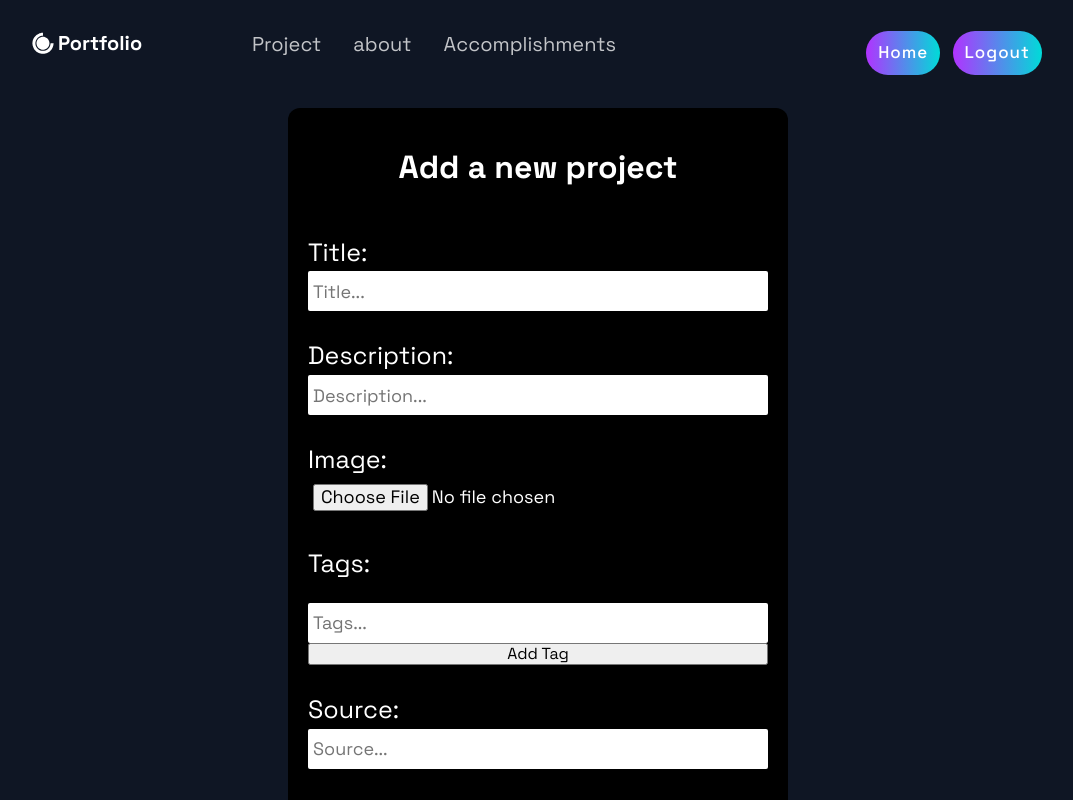
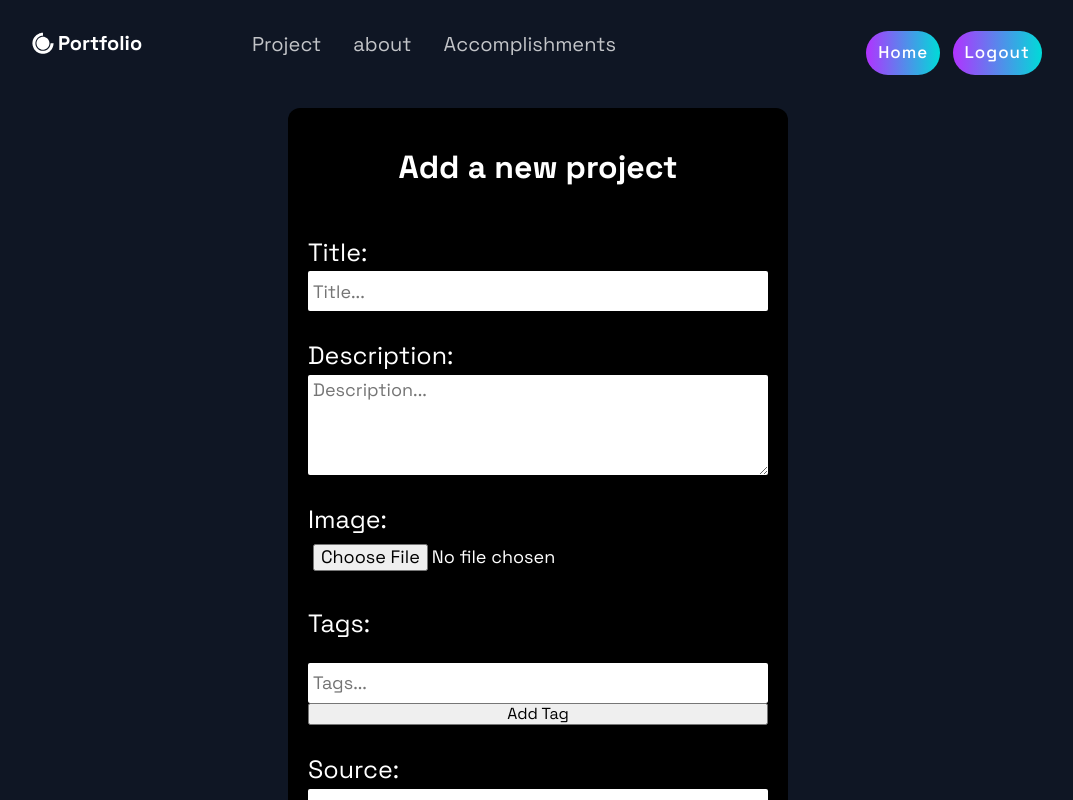
Before and after one commit to GauthamRVanjre/Personal-Portfolio, a Next.js app: page /uploadProject in a window 1280 px wide. Shown: the top 800 px of the page, without its empty margins (102-1175 px from the left). Built offline with nearby package versions, Linux system fonts and the light colour scheme.

Commit message:
refracting the code in dev branch

```diff
--- a/src/components/Hero/Hero.js
+++ b/src/components/Hero/Hero.js
@@ -50,9 +50,9 @@ const Hero = (props) => {
               Ping me on LinkedIn
             </SocialIcons>
           </Button>
-          <Button>
+          {/* <Button>
             <SocialIcons>Download Resume</SocialIcons>
-          </Button>
+          </Button> */}
         </Flex>
       </LeftSection>
     </Section>
--- a/src/components/Technologies/Technologies.js
+++ b/src/components/Technologies/Technologies.js
@@ -51,10 +51,10 @@ const Technologies = () => (
       <ListItem>
         <DiAndroid size="3rem" />
         <ListContainer>
-          <ListTitle>Android Development</ListTitle>
+          <ListTitle>Mobile Apps</ListTitle>
           <ListParagraph>
             Experience with <br />
-            Kotlin based Development
+            React-Native based Development
           </ListParagraph>
         </ListContainer>
       </ListItem>
--- a/src/components/TimeLine/TimeLine.js
+++ b/src/components/TimeLine/TimeLine.js
@@ -79,6 +79,7 @@ const Timeline = () => {
   return (
     <Section id="about">
       <SectionDivider />
+      <br />
       <SectionTitle data-aos="fade-right" data-aos-once="false">
         About Me
       </SectionTitle>
--- a/src/pages/uploadProject.js
+++ b/src/pages/uploadProject.js
@@ -6,6 +6,7 @@ import {
   Label,
   Input,
   InputField,
+  TextArea,
   CreateBtn,
   TagWrapper,
   Tag,
@@ -150,7 +151,7 @@ const uploadProject = () => {
           </Input>
           <Input>
             <Label>Description: </Label>
-            <InputField
+            <TextArea
               placeholder="Description... "
               value={description}
               onChange={(e) => {
--- a/src/styles/uploadProjectsStyles.js
+++ b/src/styles/uploadProjectsStyles.js
@@ -62,6 +62,15 @@ export const InputField = styled.input`
   margin-top: 5px;
 `;
 
+export const TextArea = styled.textarea`
+  font-size: 18px;
+  border: none;
+  border-radius: 2px;
+  padding: 5px;
+  margin-top: 5px;
+  height: 100px;
+`;
+
 export const CreateBtn = styled.button`
   margin-top: 20px;
   height: 40px;
```
Also changed, not shown: src/components/Projects/Projects.js (+13 -5 lines).
